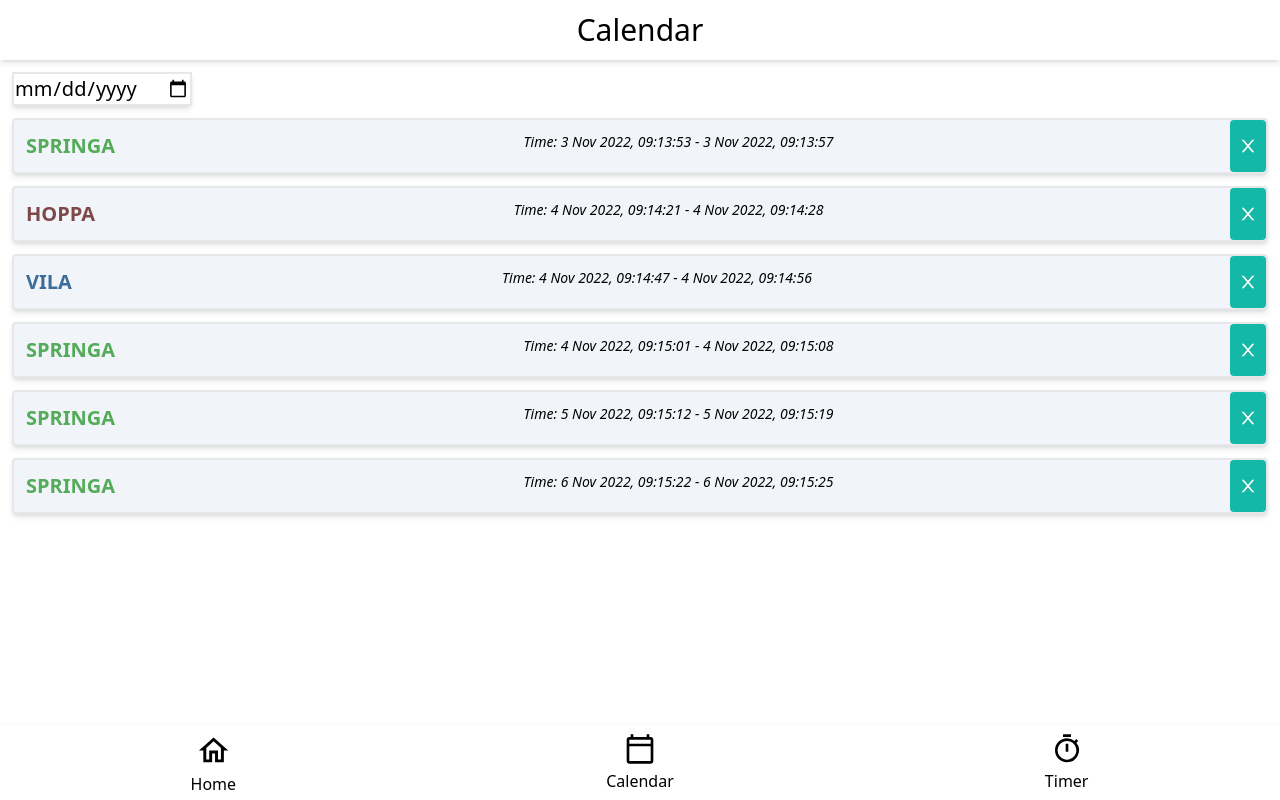
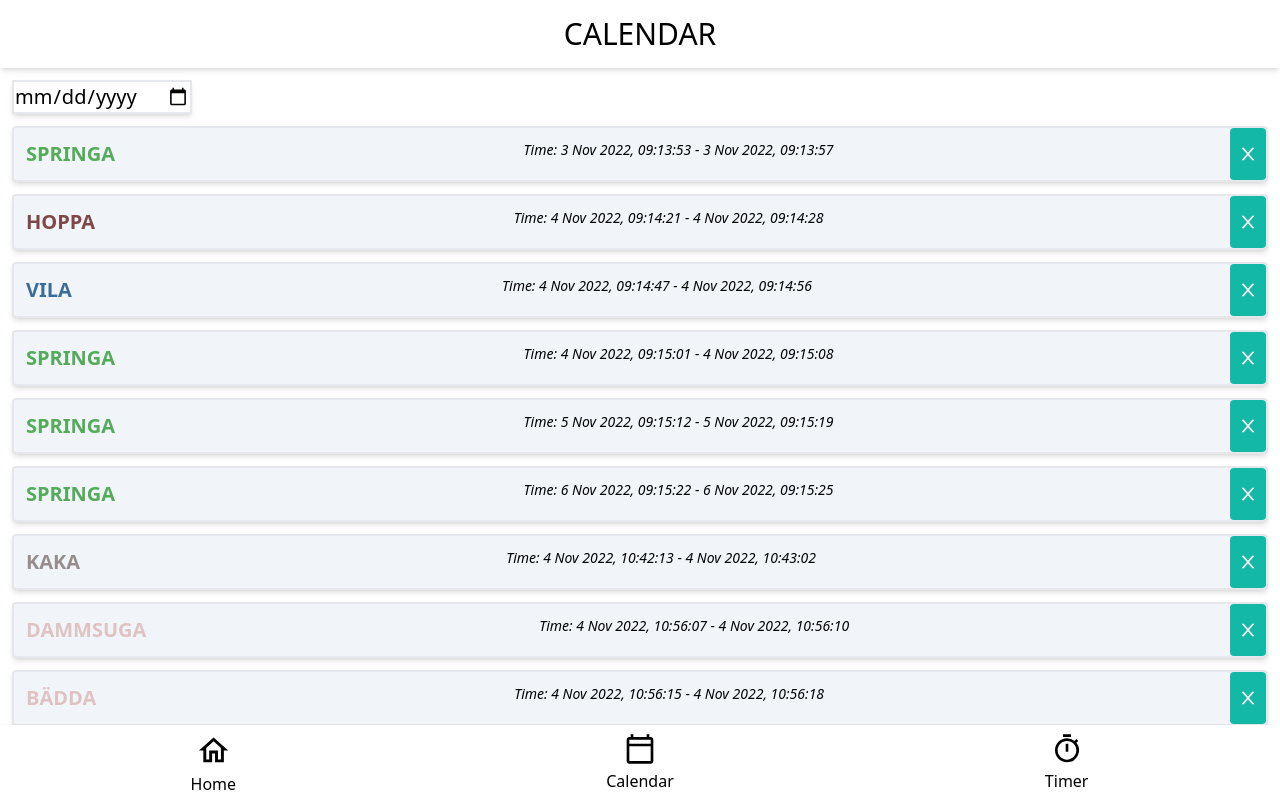
Before and after one commit to Binnaz-CME/tasks-and-time-tracking-app, a React (Vite) app: page /calendar in a window 1280 px wide. Built offline with nearby package versions, Linux system fonts and the light colour scheme; data requests are answered from the project's data file.

Commit message:
Add modal for input, Add css on timerpage

```diff
--- a/db.json
+++ b/db.json
@@ -9,6 +9,21 @@
       "name": "laga mat",
       "color": "#ab4f4f",
       "id": 2
+    },
+    {
+      "name": "Leka",
+      "color": "#9d94b8",
+      "id": 3
+    },
+    {
+      "name": "Baka",
+      "color": "#8be5ce",
+      "id": 4
+    },
+    {
+      "name": "städa",
+      "color": "#eff0a8",
+      "id": 5
     }
   ],
   "tasks": [
@@ -41,6 +56,30 @@
       "color": "#d76565",
       "projectId": 2,
       "id": 5
+    },
+    {
+      "name": "Kaka",
+      "color": "#968d8d",
+      "projectId": 4,
+      "id": 6
+    },
+    {
+      "name": "äppelkaka",
+      "color": "#968d8d",
+      "projectId": 4,
+      "id": 7
+    },
+    {
+      "name": "Dammsuga",
+      "color": "#dfc3c3",
+      "projectId": 5,
+      "id": 8
+    },
+    {
+      "name": "bädda",
+      "color": "#dfc3c3",
+      "projectId": 5,
+      "id": 9
     }
   ],
   "timelogs": [
@@ -97,6 +136,33 @@
       "time": "6 Nov 2022, 09:15:22 - 6 Nov 2022, 09:15:25",
       "color": "#54ab5a",
       "id": 13
+    },
+    {
+      "start": "2022-11-04T10:42:13.952+01:00",
+      "stop": "2022-11-04T10:43:02.307+01:00",
+      "name": "Kaka",
+      "taskId": "6",
+      "time": "4 Nov 2022, 10:42:13 - 4 Nov 2022, 10:43:02",
+      "color": "#968d8d",
+      "id": 17
+    },
+    {
+      "start": "2022-11-04T10:56:07.483+01:00",
+      "stop": "2022-11-04T10:56:10.265+01:00",
+      "name": "Dammsuga",
+      "taskId": "8",
+      "time": "4 Nov 2022, 10:56:07 - 4 Nov 2022, 10:56:10",
+      "color": "#dfc3c3",
+      "id": 18
+    },
+    {
+      "start": "2022-11-04T10:56:15.664+01:00",
+      "stop": "2022-11-04T10:56:18.032+01:00",
+      "name": "bädda",
+      "taskId": "9",
+      "time": "4 Nov 2022, 10:56:15 - 4 Nov 2022, 10:56:18",
+      "color": "#dfc3c3",
+      "id": 19
     }
   ]
 }
--- a/package.json
+++ b/package.json
@@ -16,7 +16,8 @@
     "react": "^18.2.0",
     "react-dom": "^18.2.0",
     "react-icons": "^4.6.0",
-    "react-router-dom": "^6.4.2"
+    "react-router-dom": "^6.4.2",
+    "react-transition-group": "^4.4.5"
   },
   "devDependencies": {
     "@types/react": "^18.0.17",
--- a/src/components/Form.jsx
+++ b/src/components/Form.jsx
@@ -1,9 +1,28 @@
-import React from "react";
+import React, { useState, useRef } from "react";
+import { CSSTransition } from "react-transition-group";
 
-function Form({handleSubmit, handleChange, inputState}) {
+function Form({ handleSubmit, handleChange, inputState }) {
+  const [showModal, setShowModal] = useState(false);
+  const nodeRef = useRef(null);
+
+  console.log(inputState.name)
+
+  function submit(e) {
+    e.preventDefault();
+
+    if(!inputState.name) return;
+    handleSubmit()
+  }
 
   return (
-    <form onSubmit={handleSubmit}>
+    <form onSubmit={(e) => submit(e)}>
+      <CSSTransition
+        nodeRef={nodeRef}
+        classNames="modal"
+        timeout={200}
+        unmountOnExit
+        in={showModal}
+      >
         <div className="flex m-3">
           <input
             placeholder="Input name"
@@ -22,13 +41,27 @@ function Form({handleSubmit, handleChange, inputState}) {
             onChange={handleChange}
           />
         </div>
+      </CSSTransition>
+
+      {showModal ? (
         <div className="flex flex-col">
           <input
             className="bg-teal-500 hover:bg-teal-400 text-white font-bold py-2 px-4 border-b-4 border-teal-700 hover:border-teal-500 rounded m-3 grow"
             type="submit"
-          value="Add new"
+            value="Add"
+            onClick={() => setShowModal(!showModal)}
           />
         </div>
+      ) : (
+        <div className="flex flex-col">
+          <input
+            className="bg-teal-500 hover:bg-teal-400 text-white font-bold py-2 px-4 border-b-4 border-teal-700 hover:border-teal-500 rounded m-3 grow"
+            type="submit"
+            value="New"
+            onClick={() => setShowModal(!showModal)}
+          />
+        </div>
+      )}
     </form>
   );
 }
--- a/src/components/Header.jsx
+++ b/src/components/Header.jsx
@@ -1,14 +1,10 @@
-import React, { useState } from "react";
-import Projects from "../components/Projects";
-import Tasks from "../components/Tasks";
-import { Link } from "react-router-dom";
+import React from "react";
 
-function Header({title }) {
-
+function Header({ title }) {
   return (
     <header>
-      <div className="header sticky top-0 bg-white shadow-md flex justify-center px-8 py-3 text-3xl">
-        <h1>{title}</h1>
+      <div className="header sticky top-0 bg-white shadow-md flex justify-center px-8 py-4 text-3xl">
+        <h1>{title.toUpperCase()}</h1>
       </div>
     </header>
   );
--- a/src/components/Projects.jsx
+++ b/src/components/Projects.jsx
@@ -11,7 +11,6 @@ function Projects() {
   });
 
   const { projects, dispatch } = useProjectsContext();
-  // console.log("projects:", projects);
 
   function handleChange(e) {
     const { name, value } = e.target;
@@ -19,7 +18,7 @@ function Projects() {
   }
 
   async function handleSubmit(e) {
-    e.preventDefault();
+
     const newProject = await addProject(inputState);
     dispatch({
       type: "add",
@@ -38,7 +37,7 @@ function Projects() {
 
   return (
     <section className="m-5">
-      <List list={projects} handleDelete={handleDelete}/>
+      <List list={projects} handleDelete={handleDelete} />
       <Form
         handleSubmit={handleSubmit}
         handleChange={handleChange}
--- a/src/pages/ProjectTasks.jsx
+++ b/src/pages/ProjectTasks.jsx
@@ -29,7 +29,7 @@ function ProjectTasks() {
   }
 
   async function handleSubmit(e) {
-    e.preventDefault();
+
     const newTask = await addTask(inputState);
     dispatch({
       type: "add",
--- a/src/pages/TimerPage.jsx
+++ b/src/pages/TimerPage.jsx
@@ -43,7 +43,7 @@ function TimerPage() {
       name: foundTask.name,
       taskId: id,
       time: `${time.start} - ${stop}`,
-      color: foundTask.color
+      color: foundTask.color,
     };
 
     setLoading(true);
@@ -79,50 +79,40 @@ function TimerPage() {
       <Header title={foundTask.name} />
       <div
         key={foundTask.id}
-        className="bg-slate-100 shadow-md border-2  text-xl m-3 rounded"
+        style={{ backgroundColor: foundTask.color }}
+        className=" bg-slate-100 shadow-md border-2 m-3 rounded p-3"
       >
-        <div className="flex flex-col">
-          <p
-            style={{ backgroundColor: foundTask.color }}
-            className="px-3 rounded"
-          >
+        <div className="flex flex-col items-center">
+          <p className="p-8  m-2 rounded text-4xl font-bold text-white justify-center">
             {renderTime}
           </p>
-          <p
-            style={{ backgroundColor: foundTask.color }}
-            className="px-3 rounded"
-          >
-            Start time: {time.start}
-          </p>
+          <h5 className="px-5 m-2 rounded text-xl">Start time: <p className="italic px-5 m-2 rounded">{time.start}</p></h5>
 
-          <p
-            style={{ backgroundColor: foundTask.color }}
-            className="px-3 selection:rounded"
-          >
-            Stop time: {time.stop}
-          </p>
+          <h5 className="px-5 m-2 rounded text-xl">Stop time: <p className="italic px-5 m-2 rounded">{time.stop}</p></h5>
 
+          <div className="flex m-2 p-3">
             <button
               onClick={startTimer}
-            className="bg-teal-500 px-2 hover:border-teal-500 rounded"
+              className="bg-teal-500 p-3 m-1 hover:border-teal-500 text-white rounded"
               disabled={loading}
             >
               Start
             </button>
             <button
               onClick={stopTimer}
-            className="bg-teal-500 px-2 hover:border-teal-500 rounded"
+              className="bg-teal-500 p-3 m-1 hover:border-teal-500 text-white rounded"
               disabled={loading}
             >
               Stop
             </button>
             <button
               onClick={resetTime}
-            className="bg-teal-500 px-2 hover:border-teal-500 rounded"
+              className="bg-teal-500 p-3 m-1 hover:border-teal-500 text-white rounded"
               disabled={loading}
             >
               Reset
             </button>
+          </div>
         </div>
       </div>
 
```
Also changed, not shown: src/components/Tasks.jsx (line endings or trailing spaces), 1 other file (tests, documents, lock files or other folders). Lines whose indentation alone changed are shown as unchanged.
